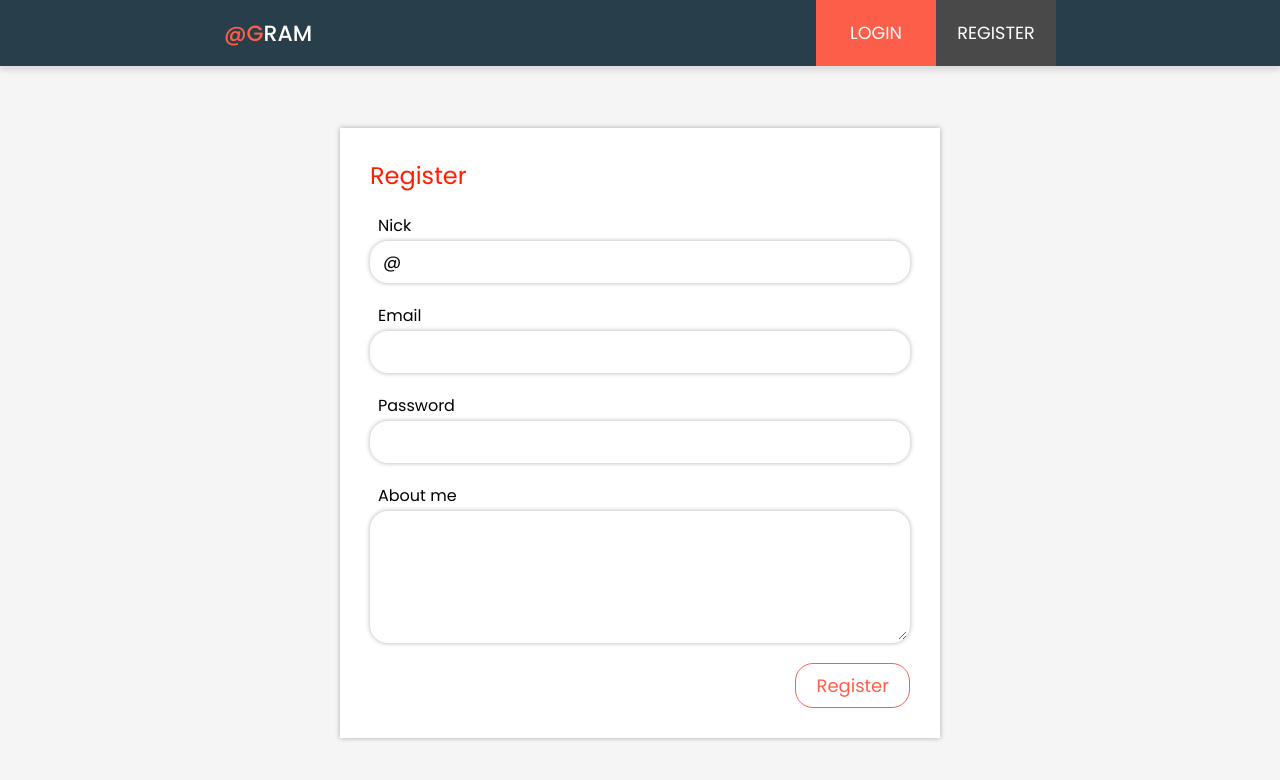
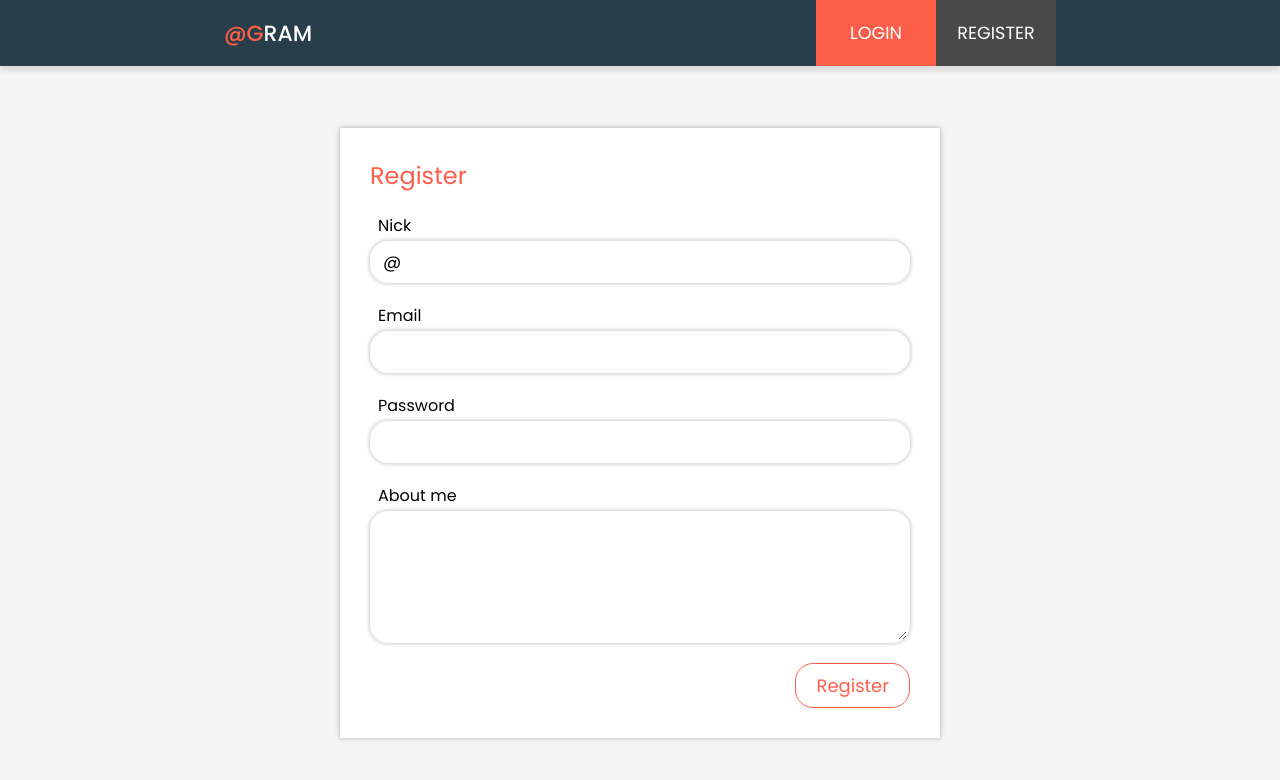
Before and after one commit to MarianKmotorka/Gram, a React (Create React App) app: page /register in a window 1280 px wide. Shown: the top 780 px of the page. Built offline with nearby package versions, Linux system fonts and the light colour scheme; no server answers.

Commit message:
Mobile responsiveness

```diff
--- a/src/components/CenteredContainer.tsx
+++ b/src/components/CenteredContainer.tsx
@@ -12,6 +12,11 @@ export const CenteredContainer = styled.div`
   @media only screen and (max-width: 700px) {
     max-width: 90%;
   }
+
+  @media only screen and (max-width: 400px) {
+    max-width: 100%;
+    padding: 0 5px;
+  }
 `
 
 export default CenteredContainer
--- a/src/components/Input.tsx
+++ b/src/components/Input.tsx
@@ -27,6 +27,7 @@ const StyledTextArea = styled.textarea`
   line-height: 30px;
   padding: 3px 10px;
   font-size: 18px;
+  width: 100%;
 
   border: 3px solid transparent;
   border-radius: 18px;
@@ -38,6 +39,7 @@ const StyledInput = styled.input`
   line-height: 30px;
   padding: 3px 10px;
   font-size: 18px;
+  width: 100%;
 
   border: 3px solid transparent;
   border-radius: 18px;
--- a/src/components/Navbar/Navbar.styled.tsx
+++ b/src/components/Navbar/Navbar.styled.tsx
@@ -28,7 +28,6 @@ export const Wrapper = styled.nav`
 export const Logo = styled(Link)`
   color: ${({ theme }) => theme.white};
   font-size: 22px;
-  margin-right: 20px;
   font-weight: 500;
 
   ::first-letter {
@@ -90,6 +89,11 @@ export const StyledLink = styled(Link)<{ isDark: boolean }>`
   }
 `
 
+export const SearchContainer = styled.div`
+  flex: 1;
+  margin: 0 15px;
+`
+
 export const DropdownRow = styled.div`
   display: flex;
   align-items: center;
--- a/src/components/Navbar/Navbar.tsx
+++ b/src/components/Navbar/Navbar.tsx
@@ -16,6 +16,7 @@ import {
   DropdownRow,
   LinksContainer,
   StyledMenuIcon,
+  SearchContainer,
 } from './Navbar.styled'
 
 const Navbar = () => {
@@ -36,6 +37,7 @@ const Navbar = () => {
       <Logo to='/'>@GRAM</Logo>
 
       {isLoggedIn && (
+        <SearchContainer>
           <SearchInput<IUser>
             searchPrefix='@'
             filterBy='nick'
@@ -43,6 +45,7 @@ const Navbar = () => {
             rowRenderer={rowRenderer}
             onSelected={user => history.push(`/profile/${user.id}`)}
           />
+        </SearchContainer>
       )}
 
       <AnimatePresence>
--- a/src/components/Post/FeedPost.styled.tsx
+++ b/src/components/Post/FeedPost.styled.tsx
@@ -19,12 +19,12 @@ export const Title = styled.h3`
 export const AuthorSection = styled.section`
   display: flex;
   align-items: center;
-  gap: 7px;
 
   img {
     border-radius: 50%;
     width: 45px;
     height: 45px;
+    margin-right: 7px;
     object-fit: cover;
     border: solid 2px ${({ theme }) => theme.green};
   }
--- a/src/components/Post/FeedPost.tsx
+++ b/src/components/Post/FeedPost.tsx
@@ -25,7 +25,7 @@ interface IFeedPostProps {
 const FeedPost: React.FC<IFeedPostProps> = ({ post }) => {
   const [showMore, setShowMore] = useState(false)
 
-  const createdAt = moment(post.createdAt.toDate()).format('MMMM Do YYYY')
+  const createdAt = moment(post.createdAt.toDate()).fromNow()
 
   return (
     <Wrapper>
--- a/src/components/UtilityComponents.tsx
+++ b/src/components/UtilityComponents.tsx
@@ -9,3 +9,7 @@ export const Spacing = styled.div<{ value?: number }>`
     margin-top: ${({ value }) => value + 'px' || '15px'};
   }
 `
+
+export const Margin = styled.span<{ value: string }>`
+  margin: ${({ value }) => value};
+`
--- a/src/pages/Feed/Feed.styled.tsx
+++ b/src/pages/Feed/Feed.styled.tsx
@@ -7,6 +7,6 @@ export const PostsContainer = styled.div`
   max-width: 600px;
   margin: 0 auto;
   > * {
-    margin-top: 20px;
+    margin-top: 10px;
   }
 `
--- a/src/pages/LoginPage/LoginPage.styled.tsx
+++ b/src/pages/LoginPage/LoginPage.styled.tsx
@@ -5,7 +5,7 @@ import Card from '../../components/Card'
 
 export const Wrapper = styled(motion.div)`
   position: relative;
-  min-height: 100%;
+  height: 100%;
   display: grid;
   place-items: center;
 `
@@ -32,6 +32,6 @@ export const StyledButton = styled(Button)`
 `
 
 export const Title = styled.h2`
-  color: ${({ theme }) => theme.red};
+  color: ${({ theme }) => theme.redLight};
   margin-right: auto;
 `
--- a/src/pages/RegisterPage/RegisterPage.styled.tsx
+++ b/src/pages/RegisterPage/RegisterPage.styled.tsx
@@ -5,7 +5,7 @@ import Card from '../../components/Card'
 
 export const Wrapper = styled(motion.div)`
   position: relative;
-  min-height: 100%;
+  height: 100%;
   padding: 40px 0;
   display: grid;
   place-items: center;
@@ -33,6 +33,6 @@ export const StyledButton = styled(Button)`
 `
 
 export const Title = styled.h2`
-  color: ${({ theme }) => theme.red};
+  color: ${({ theme }) => theme.redLight};
   margin-right: auto;
 `
```
Lines whose indentation alone changed are shown as unchanged.
